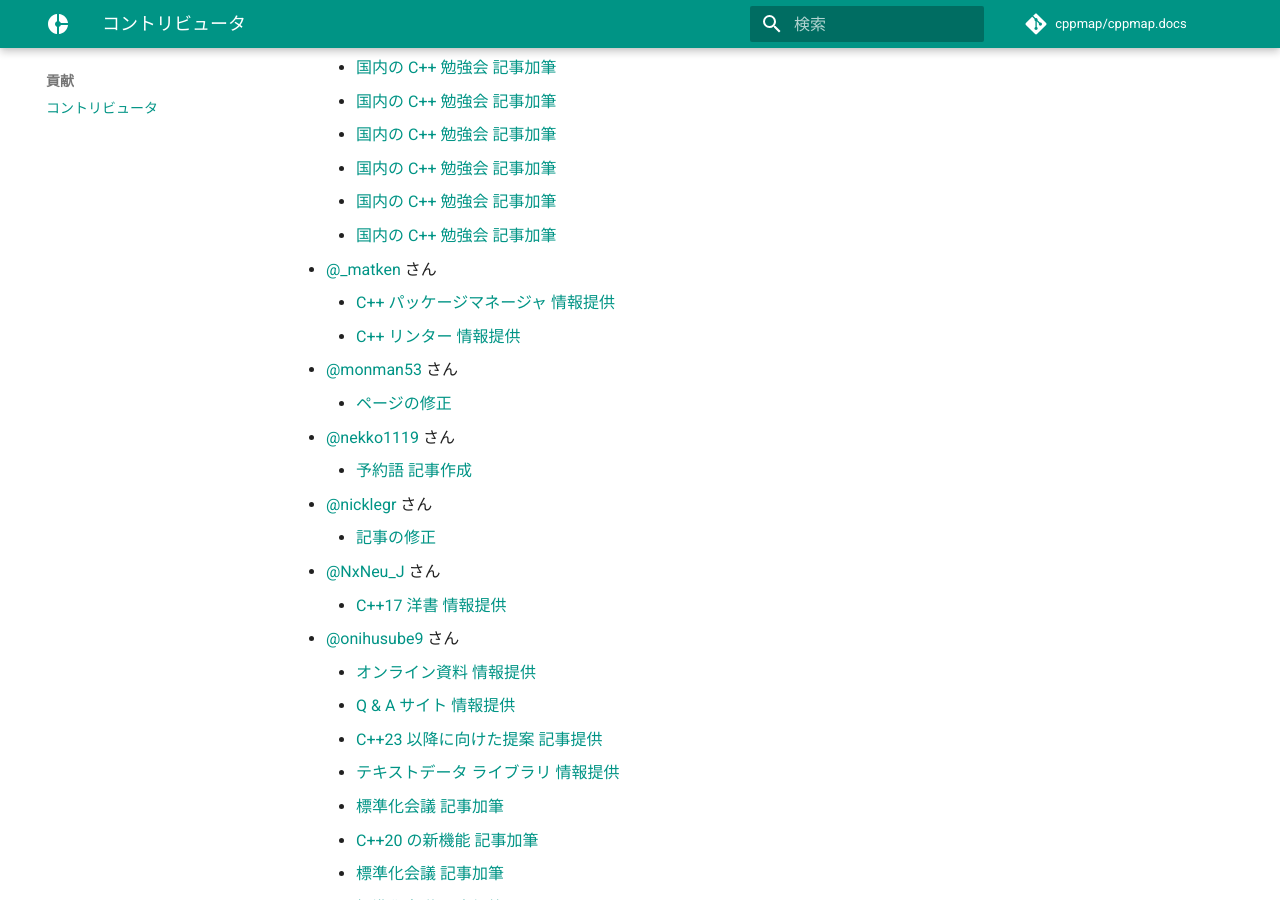
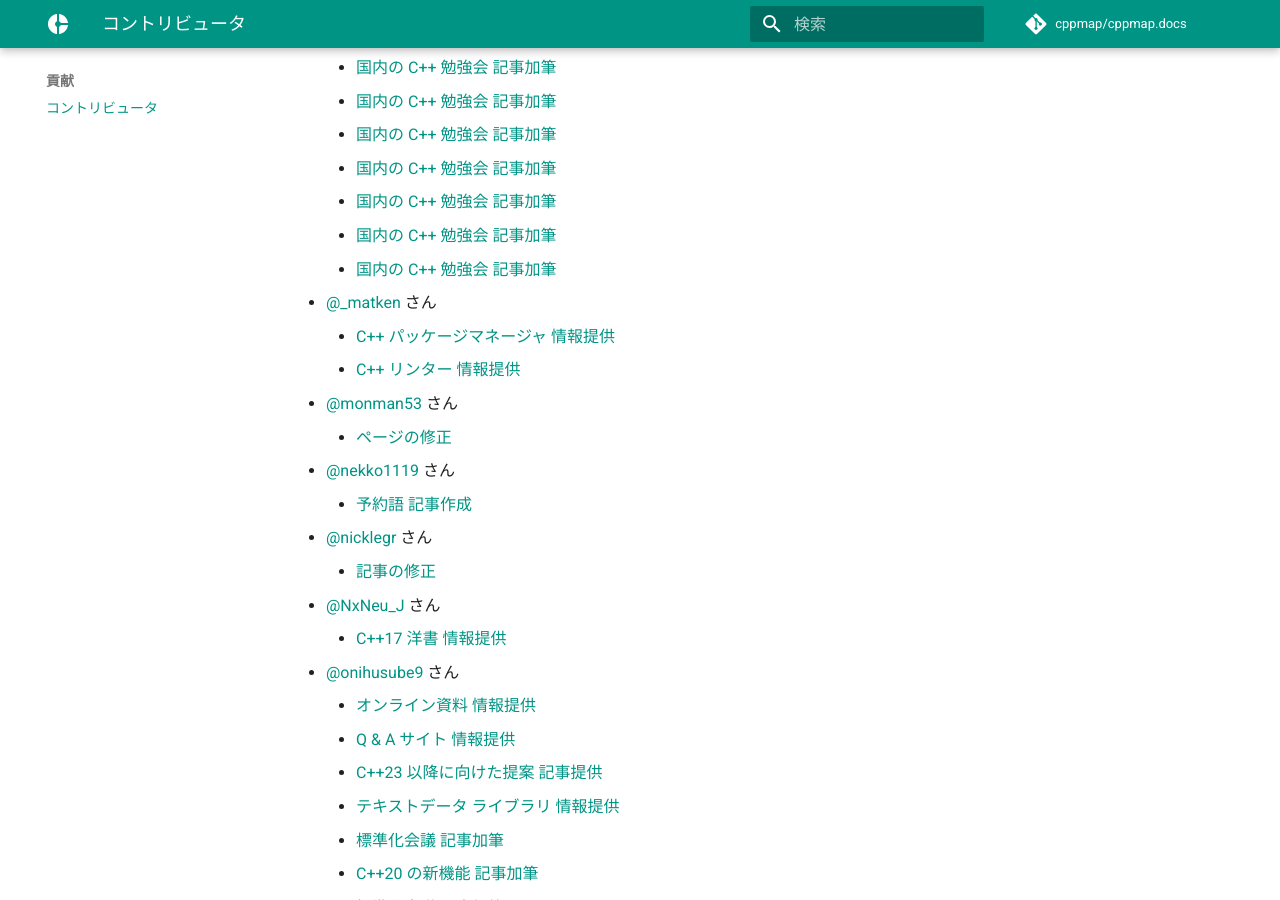
Before and after one commit to cppmap/cppmap.docs, an MkDocs documentation site: the page built from docs/contribution/contributors.md, in a window 1280 px wide and 900 px high, scrolled down 1230 px. Built offline with MkDocs 1.6.1 and Material for MkDocs 9.7.7, drawn with Linux system fonts in a browser that asks for light colours; nearby versions of some CDN libraries; comment, search, counter and statistics services are not loaded.

Commit message:
Update contributors.md

```diff
--- a/docs/contribution/contributors.md
+++ b/docs/contribution/contributors.md
@@ -42,6 +42,7 @@
     - [国内の C++ 勉強会 記事加筆](https://github.com/cppmap/cppmap.docs/pull/60)
     - [国内の C++ 勉強会 記事加筆](https://github.com/cppmap/cppmap.docs/pull/61)
     - [国内の C++ 勉強会 記事加筆](https://github.com/cppmap/cppmap.docs/pull/62)
+    - [国内の C++ 勉強会 記事加筆](https://github.com/cppmap/cppmap.docs/pull/63)
 - [@_matken](https://twitter.com/_matken) さん
     - [C++ パッケージマネージャ 情報提供](https://github.com/cppmap/cppmap.docs/pull/2)
     - [C++ リンター 情報提供](https://github.com/cppmap/cppmap.docs/pull/50)
```
